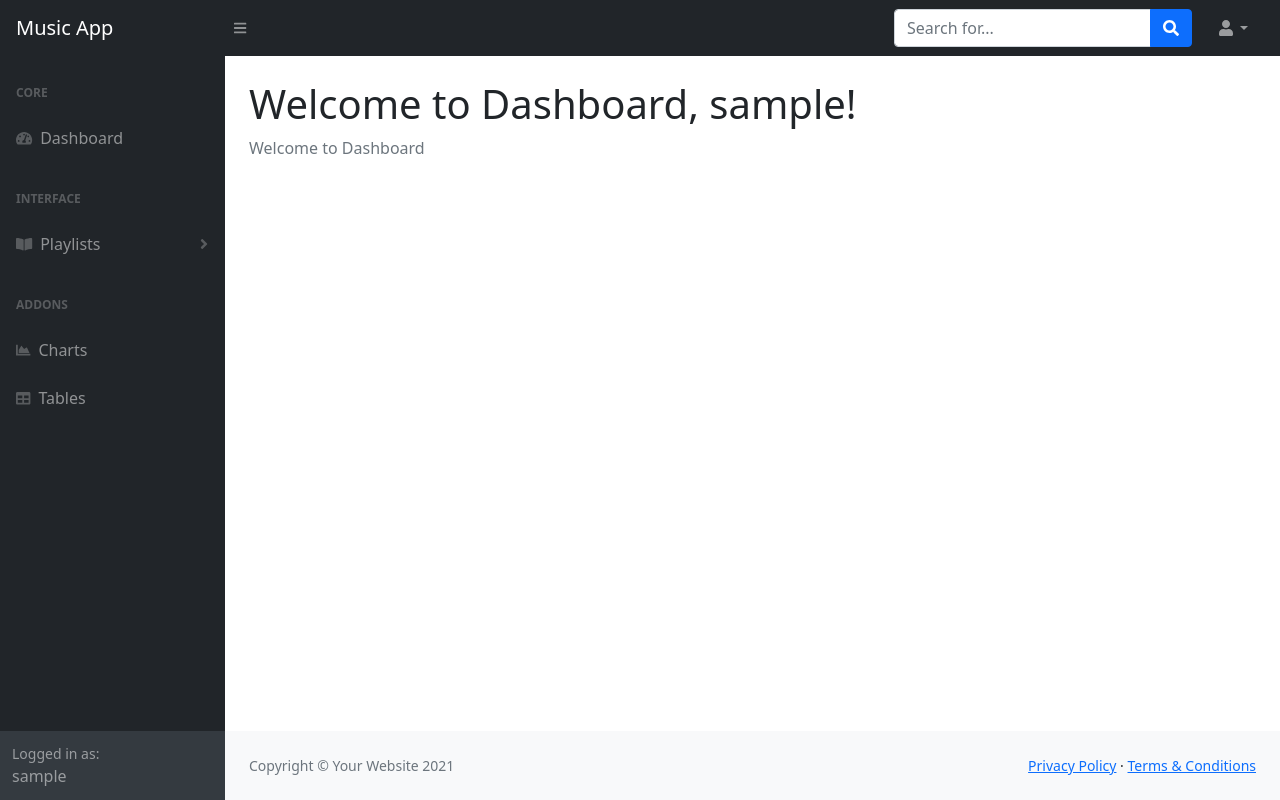
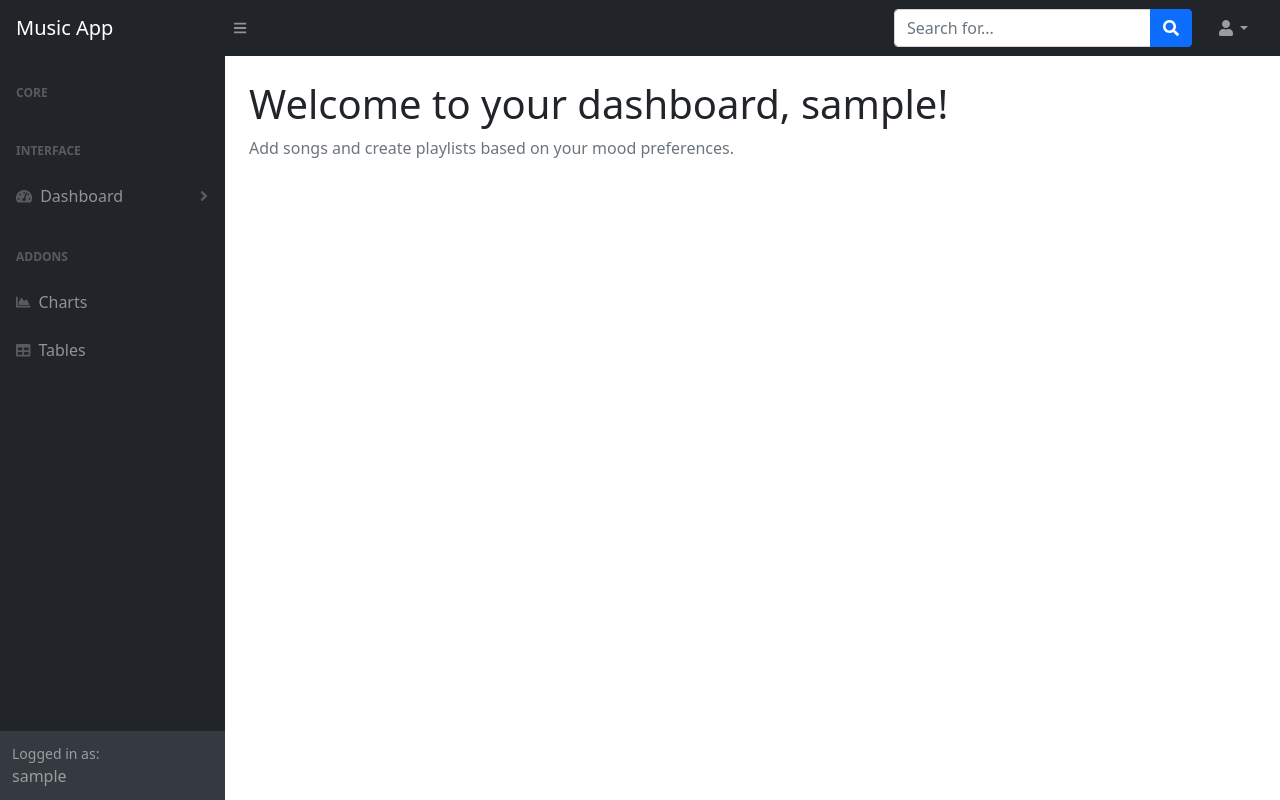
Before and after one commit to NAyeshaKhan/Music_Recommendation_App, a Django app: template MusicApp/RecApp/templates/dashboard.html in a window 1280 px wide. Run offline with Django 3.2, Linux system fonts and the light colour scheme; the template is opened without the code that fills it, so the values that code supplies are empty; the visitor is signed in with stand-in values (Sample User, id 1); parts of the project's set-up code (start-up, migrations or seed data) failed here and were passed over; some libraries are stand-ins or nearby versions.

Commit message:
Playlist view function added

```diff
--- a/MusicApp/RecApp/templates/dashboard.html
+++ b/MusicApp/RecApp/templates/dashboard.html
@@ -8,7 +8,7 @@
         <meta name="viewport" content="width=device-width, initial-scale=1, shrink-to-fit=no" />
         <meta name="description" content="" />
         <meta name="author" content="" />
-        <title>Dashboard - SB Admin</title>
+        <title>Dashboard</title>
         <link href="https://cdn.jsdelivr.net/npm/simple-datatables@latest/dist/style.css" rel="stylesheet" />
         <link href="{% static 'css/dashboard-styles.css' %}" rel="stylesheet" />
         <script src="https://cdnjs.cloudflare.com/ajax/libs/font-awesome/5.15.3/js/all.min.js" crossorigin="anonymous"></script>
@@ -27,6 +27,7 @@
                 </div>
             </form>
             <!-- Navbar-->
+			{% if user.is_authenticated %}
 				<ul class="navbar-nav ms-auto ms-md-0 me-3 me-lg-4">
 					<li class="nav-item dropdown">
 						<a class="nav-link dropdown-toggle" id="navbarDropdown" href="#" role="button" data-bs-toggle="dropdown" aria-expanded="false"><i class="fas fa-user fa-fw"></i></a>
@@ -36,6 +37,7 @@
 						</ul>
 					</li>
 				</ul>
+			{% endif %}
         </nav>
         <div id="layoutSidenav">
             <div id="layoutSidenav_nav">
@@ -43,29 +45,18 @@
                     <div class="sb-sidenav-menu">
                         <div class="nav">
                             <div class="sb-sidenav-menu-heading">Core</div>
-                            <a class="nav-link" href="index.html">
+
+                            <div class="sb-sidenav-menu-heading">Interface</div>
+                            <a class="nav-link collapsed" href="/dashboard" data-bs-toggle="collapse" data-bs-target="#collapsePages" aria-expanded="false" aria-controls="collapsePages">
                                 <div class="sb-nav-link-icon"><i class="fas fa-tachometer-alt"></i></div>
 									Dashboard
-                            </a>
-                            <div class="sb-sidenav-menu-heading">Interface</div>
-                            <a class="nav-link collapsed" href="#" data-bs-toggle="collapse" data-bs-target="#collapsePages" aria-expanded="false" aria-controls="collapsePages">
-                                <div class="sb-nav-link-icon"><i class="fas fa-book-open"></i></div>
-                                Playlists
                                 <div class="sb-sidenav-collapse-arrow"><i class="fas fa-angle-down"></i></div>
                             </a>
                             <div class="collapse" id="collapsePages" aria-labelledby="headingTwo" data-bs-parent="#sidenavAccordion">
                                 <nav class="sb-sidenav-menu-nested nav accordion" id="sidenavAccordionPages">
-                                    <a class="nav-link collapsed" href="#" data-bs-toggle="collapse" data-bs-target="#pagesCollapseAuth" aria-expanded="false" aria-controls="pagesCollapseAuth">
-                                        Authentication
-                                        <div class="sb-sidenav-collapse-arrow"><i class="fas fa-angle-down"></i></div>
+                                    <a class="nav-link collapsed" href="/playlist">
+                                        View Your Playlists
                                     </a>
-                                    <div class="collapse" id="pagesCollapseAuth" aria-labelledby="headingOne" data-bs-parent="#sidenavAccordionPages">
-                                        <nav class="sb-sidenav-menu-nested nav">
-                                            <a class="nav-link" href="login.html">Login</a>
-                                            <a class="nav-link" href="register.html">Register</a>
-                                            <a class="nav-link" href="password.html">Forgot Password</a>
-                                        </nav>
-                                    </div>
                                     <a class="nav-link collapsed" href="#" data-bs-toggle="collapse" data-bs-target="#pagesCollapseError" aria-expanded="false" aria-controls="pagesCollapseError">
                                         Error
                                         <div class="sb-sidenav-collapse-arrow"><i class="fas fa-angle-down"></i></div>
@@ -99,23 +90,11 @@
             <div id="layoutSidenav_content">
                 <main>
                     <div class="container-fluid px-4">
-                        <h1 class="mt-4">Welcome to Dashboard, {{user.username}}!</h1>
+                        <h1 class="mt-4">Welcome to your dashboard, {{user.username}}!</h1>
                         <ol class="breadcrumb mb-4">
-                            <li class="breadcrumb-item active">Welcome to Dashboard</li>
+                            <li class="breadcrumb-item active">Add songs and create playlists based on your mood preferences.</li>
                         </ol>
                 </main>
-                <footer class="py-4 bg-light mt-auto">
-                    <div class="container-fluid px-4">
-                        <div class="d-flex align-items-center justify-content-between small">
-                            <div class="text-muted">Copyright &copy; Your Website 2021</div>
-                            <div>
-                                <a href="#">Privacy Policy</a>
-                                &middot;
-                                <a href="#">Terms &amp; Conditions</a>
-                            </div>
-                        </div>
-                    </div>
-                </footer>
             </div>
         </div>
         <script src="https://cdn.jsdelivr.net/npm/bootstrap@5.1.3/dist/js/bootstrap.bundle.min.js" crossorigin="anonymous"></script>
--- /dev/null
+++ b/MusicApp/RecApp/templates/playlist_read.html
@@ -0,0 +1,5 @@
+<div class="content">
+	<p>Hoela</p>
+	{% for pl in playlist %}
+		<p> {{pl.title}} </p>
+    {% endfor %}
--- a/MusicApp/RecApp/urls.py
+++ b/MusicApp/RecApp/urls.py
@@ -8,5 +8,6 @@ urlpatterns = [
     path("register/", views.register_request, name="register"),
     path("login/", views.login_request, name="login"),
     path("logout/", views.logout_request, name= "logout"),
-    path('dashboard/', views.dashboard, name='dashboard')
+    path('dashboard/', views.dashboard, name='dashboard'),
+    path('playlist/', views.playlist_read, name='playlist_read')
 ]
```
Lines whose indentation alone changed are shown as unchanged.
